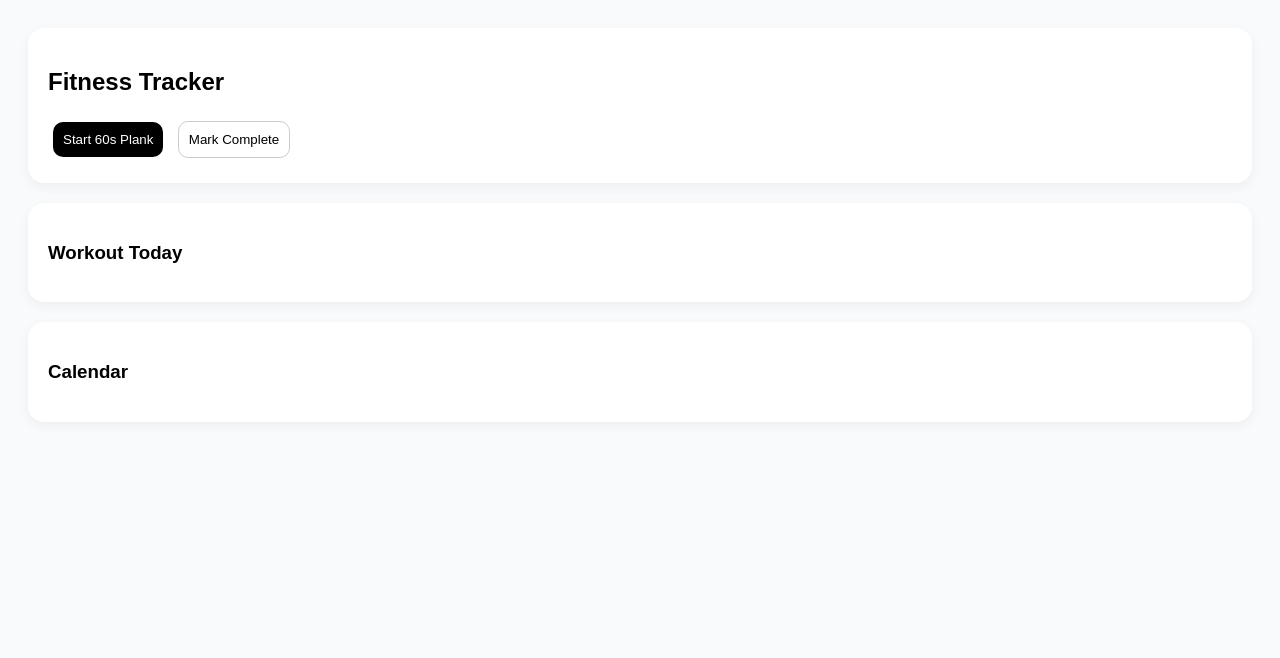
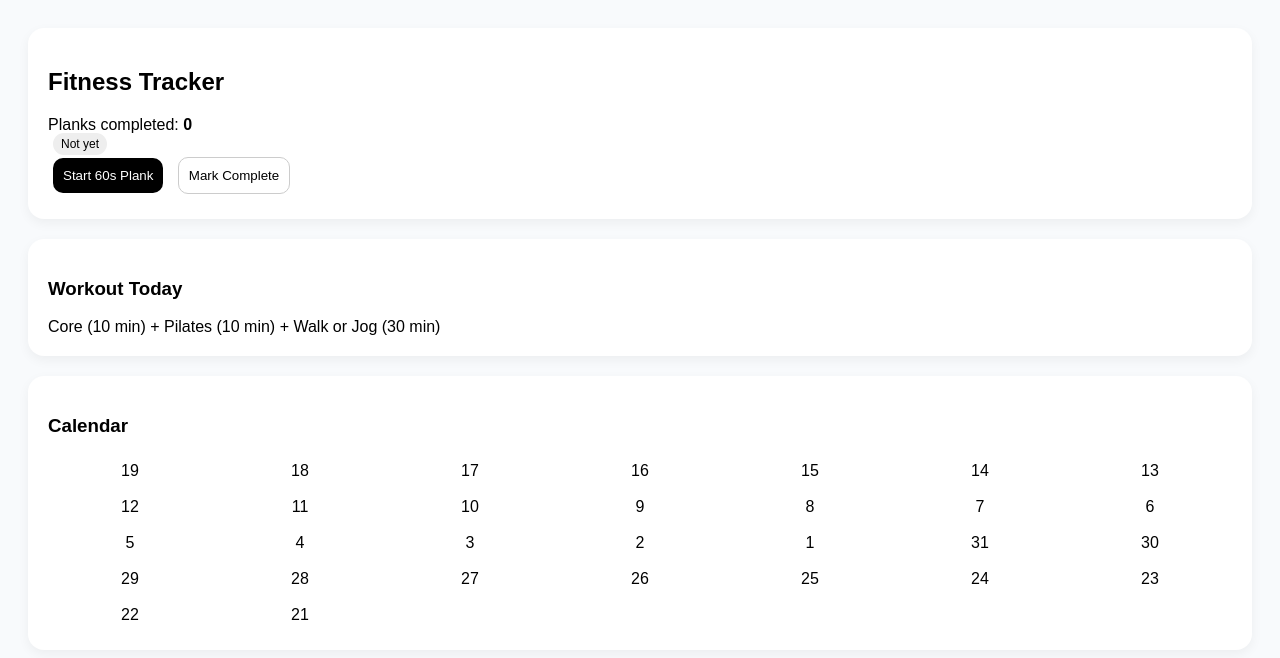
Before and after one commit to rockchick-cloud/fitness-tracker, a plain HTML site: page index.html in a window 1280 px wide. Drawn offline with Linux system fonts and the light colour scheme.

Commit message:
Update index.html

```diff
--- a/index.html
+++ b/index.html
@@ -39,65 +39,96 @@ button {padding:10px;border-radius:10px;border:none;margin:5px;cursor:pointer;}
 </div>
 
 <script>
+  // ---- storage ----
+  const KEY_PLANK = "plankDone";
+  const KEY_WORKOUTS = "workouts";
 
-let plankDone = JSON.parse(localStorage.getItem("plankDone") || "[]");
-let workouts = JSON.parse(localStorage.getItem("workouts") || "{}");
+  let plankDone = JSON.parse(localStorage.getItem(KEY_PLANK) || "[]");
+  let workouts = JSON.parse(localStorage.getItem(KEY_WORKOUTS) || "{}");
 
+  // 0=Sun ... 6=Sat (JS default)
   const WEEK = {
-0:"Yoga + Walk",
-1:"Bike Bootcamp",
-2:"Barre/Pilates + Walk",
-3:"Strength",
-4:"Core + Pilates + Walk",
-5:"Bike Bootcamp",
-6:"Long Peloton Ride"
+    6: "Long Peloton Ride (60+ min)",
+    0: "Yoga (20–30 min) + Walk (30 min)",
+    1: "Bike Bootcamp",
+    2: "Barre or Pilates (20 min) + Walk (30 min)",
+    3: "Strength (30 min)",
+    4: "Core (10 min) + Pilates (10 min) + Walk or Jog (30 min)",
+    5: "Bike Bootcamp",
   };
 
-function todayISO(){
- return new Date().toISOString().slice(0,10);
+  function iso(d) {
+    return d.toISOString().slice(0, 10);
   }
 
-function save(){
- localStorage.setItem("plankDone", JSON.stringify(plankDone));
- localStorage.setItem("workouts", JSON.stringify(workouts));
+  function todayISO() {
+    return iso(new Date());
   }
 
-function startPlank(){
- alert("Hold plank for 60 seconds 💪");
+  function save() {
+    localStorage.setItem(KEY_PLANK, JSON.stringify(plankDone));
+    localStorage.setItem(KEY_WORKOUTS, JSON.stringify(workouts));
   }
 
-function markPlank(){
- const t=todayISO();
- if(!plankDone.includes(t)){
+  // ---- plank actions ----
+  function startPlank() {
+    alert("Hold plank for 60 seconds 💪\n(You can keep this simple or we can add a real timer next.)");
+  }
+
+  function markPlank() {
+    const t = todayISO();
+    if (!plankDone.includes(t)) {
       plankDone.push(t);
       save();
       render();
     }
   }
 
-function toggleWorkout(date){
- workouts[date]=!workouts[date];
+  // ---- workout actions ----
+  function toggleWorkout(date) {
+    workouts[date] = !workouts[date];
     save();
     render();
   }
 
-function render(){
+  // ---- UI render ----
+  function render() {
+    // Streak + today status
+    const streakEl = document.getElementById("streak");
+    const todayEl = document.getElementById("today");
+    const scheduleEl = document.getElementById("schedule");
+    const calEl = document.getElementById("calendar");
 
- const today=todayISO();
+    const t = todayISO();
+    streakEl.innerHTML = `Planks completed: <b>${plankDone.length}</b>`;
+    todayEl.innerHTML = plankDone.includes(t)
+      ? `<span class="badge">Done today</span>`
+      : `<span class="badge">Not yet</span>`;
 
- document.getElementById("streak").innerHTML=
- "Planks completed: <b>"+plankDone.length+"</b>";
+    // Workout Today
+    const dow = new Date().getDay();
+    scheduleEl.textContent = WEEK[dow] || "Rest / Your choice";
 
- document.getElementById("today").innerHTML=
- plankDone.includes(today)
- ? "<span class='badge'>Done today</span>"
- : "<span class='badge'>Not yet</span>";
+    // Calendar (last 30 days)
+    calEl.innerHTML = "";
+    for (let i = 0; i < 30; i++) {
+      const d = new Date();
+      d.setDate(d.getDate() - i);
+      const dISO = iso(d);
 
- document.getElementById("schedule").innerHTML=
- WEEK[new Date().getDay()];
+      const div = document.createElement("div");
+      div.className = "day" + (workouts[dISO] ? " done" : "");
+      div.innerHTML = `${d.getDate()}`;
+      div.title = dISO + (workouts[dISO] ? " (Workout checked)" : " (Tap to check off)");
+      div.onclick = () => toggleWorkout(dISO);
 
- const cal=document.getElementById("calendar");
- cal.innerHTML="";
+      calEl.appendChild(div);
+    }
+  }
 
- for(let i=0;i<30;i++){
-  const d=new Date()
+  // Make functions available to your buttons
+  window.startPlank = startPlank;
+  window.markPlank = markPlank;
+
+  render();
+</script>
```
Lines whose indentation alone changed are shown as unchanged.
